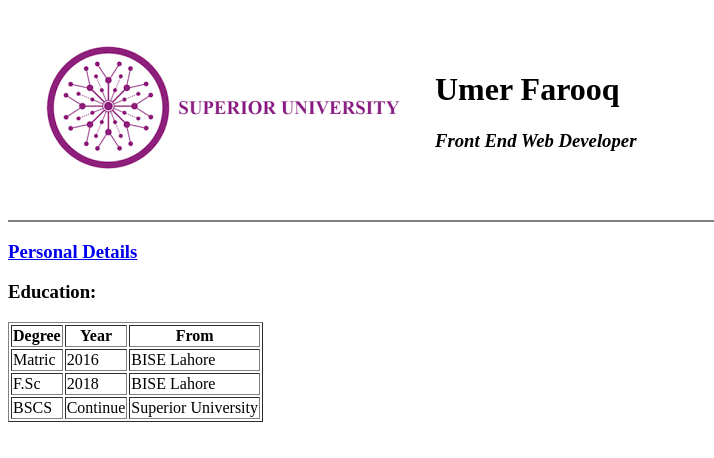
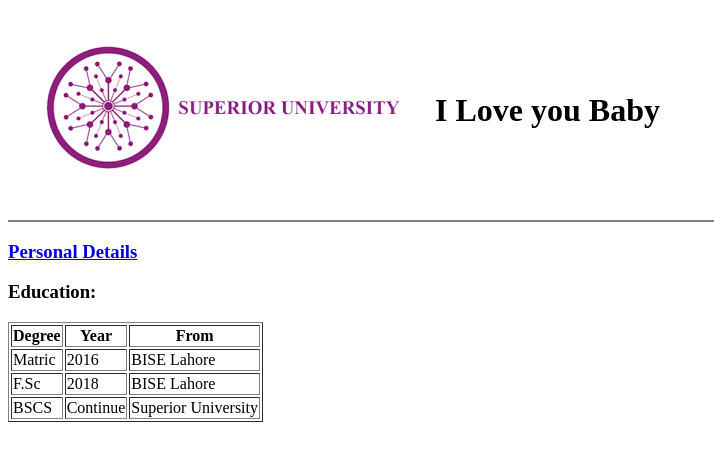
Before and after one commit to UmerFarooq79/myfirstwebsite, a plain HTML site: page index.html in a window 1280 px wide. Shown: the whole page, without its empty margins (0-714 px from the left). Drawn offline with Linux system fonts and the light colour scheme.

Commit message:
Update index.html

```diff
--- a/index.html
+++ b/index.html
@@ -13,9 +13,9 @@
       </td>
 
 
-      <td><h1> Umer Farooq </h1>
+      <td><h1> I Love you Baby </h1>
       <em>
-          <h3> Front End Web Developer </h3>
+          <h3>  </h3>
         </em> </td>
 
     </tr>
```
